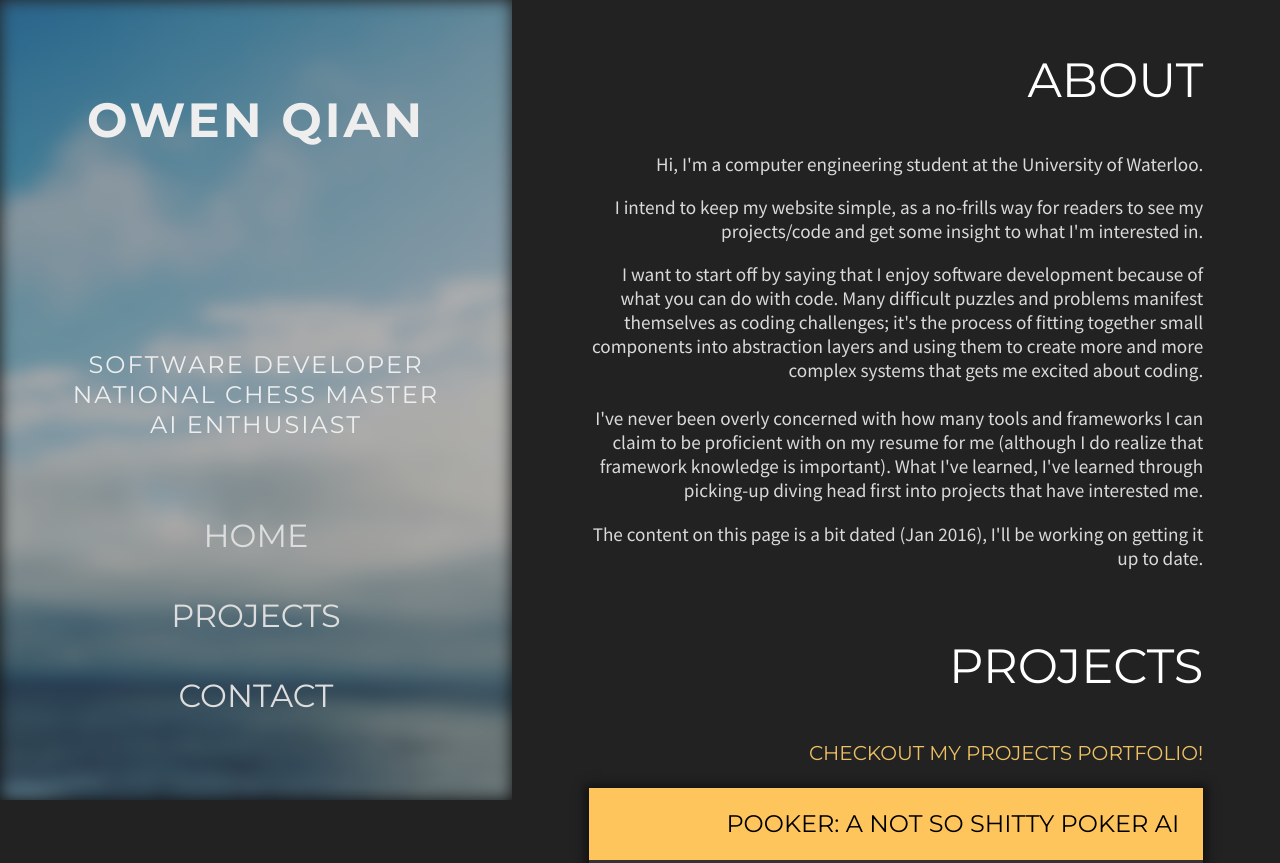
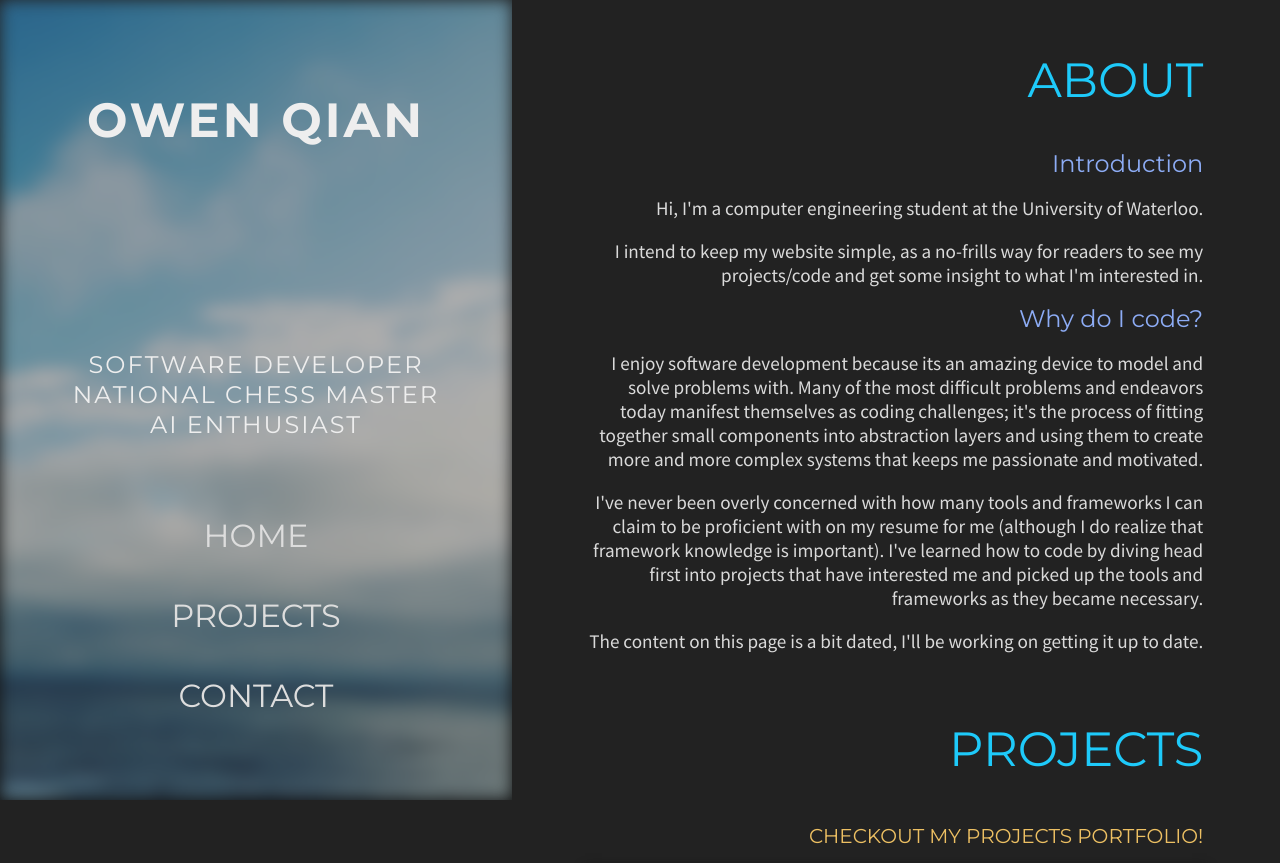
Before and after one commit to OwenQian/OwenQian.github.io, a plain HTML site: page index.html in a window 1280 px wide. Shown: the top 863 px of the page. Drawn offline with nearby package versions, Linux system fonts and the light colour scheme.

Commit message:
added additional headings and changed color scheme

```diff
--- a/index.html
+++ b/index.html
@@ -38,22 +38,29 @@
 </header>
 <main>
 <section id="about" class="info about-info">
-	<h1>About</h1>
+	<h1 style="color:#1ECAFA">About</h1>
 	<div id="about-content">
 		<!--<img src="me_pic.jpg" class="about-img">-->
+    <h2 style="color:#8DACF5">
+        Introduction
+    </h2>
 	<p>Hi, I'm a computer engineering student at the University of Waterloo.</p>
+	<p>	I intend to keep my website simple, as a no-frills way for readers to see my projects/code and get some insight to what I'm interested in.</p>
+    <h2 style="color:#8DACF5">
+        Why do I code?
+    </h2>
+	<p>
+     I enjoy software development because its an amazing device to model and solve problems with. Many of the most difficult problems and endeavors today manifest themselves as coding challenges; it's the process of fitting together small components into abstraction layers and using them to create more and more complex systems that keeps me passionate and motivated.
+    </p>
+    <p>
+    I've never been overly concerned with how many tools and frameworks I can claim to be proficient with on my resume for me (although I do realize that framework knowledge is important). I've learned how to code by diving head first into projects that have interested me and picked up the tools and frameworks as they became necessary.
+    </p>
 
-	<p>	I intend to keep my website simple, as a no-frills way for readers to see my projects/code and get some insight to what I'm interested in.</p>
-	<p>
-    I want to start off by saying that I enjoy software development because of what you can do with code. Many difficult puzzles and problems manifest themselves as coding challenges; it's the process of fitting together small components into abstraction layers and using them to create more and more complex systems that gets me excited about coding.
-    <br> <br>
-    I've never been overly concerned with how many tools and frameworks I can claim to be proficient with on my resume for me (although I do realize that framework knowledge is important). What I've learned, I've learned through picking-up diving head first into projects that have interested me.
-
-		<p>The content on this page is a bit dated (Jan 2016), I'll be working on getting it up to date.</p>
+		<p>The content on this page is a bit dated, I'll be working on getting it up to date.</p>
 	</div>
 </section>
 <section id="projects" class="info project-info">
-	<h1>projects</h1>
+	<h1 style="color:#1ECAFA">projects</h1>
 	<a href="/projects/index.html"><h3>Checkout my Projects Portfolio!</h3></a>
 	<div class="projects-container">
         <article id="pooker">
@@ -74,7 +81,7 @@
 </section>
 <footer id="contact">
 	<div id="footer-content">
-		<h1>Contact</h1>
+		<h1 style="color:#1ECAFA">Contact</h1>
 		<a class="icon-with-info" href="http://github.com/OwenQian">
 			<span class="mega-octicon octicon-mark-github"></span>
 			<p class="icon-desc">Github</p>
```
